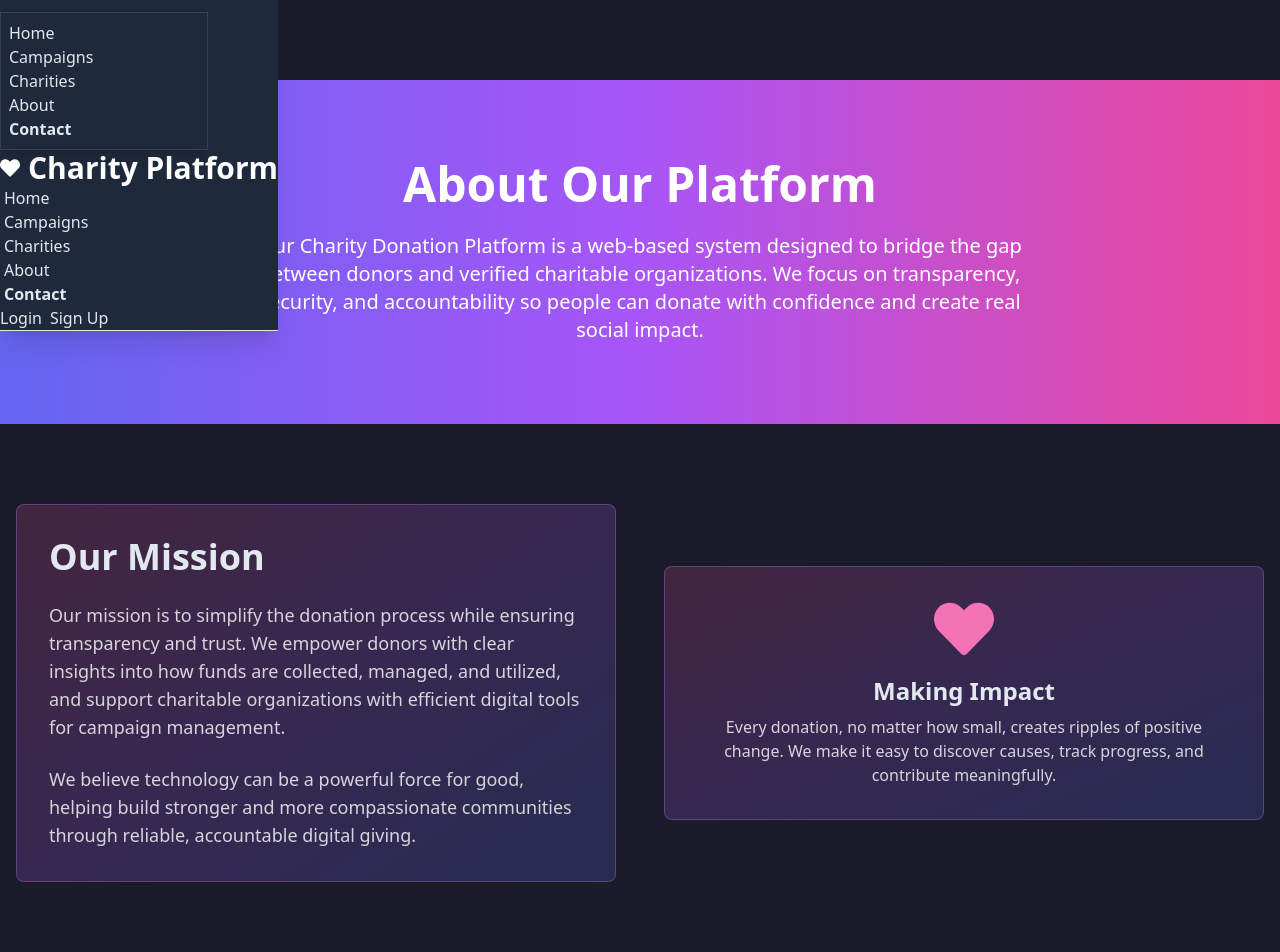
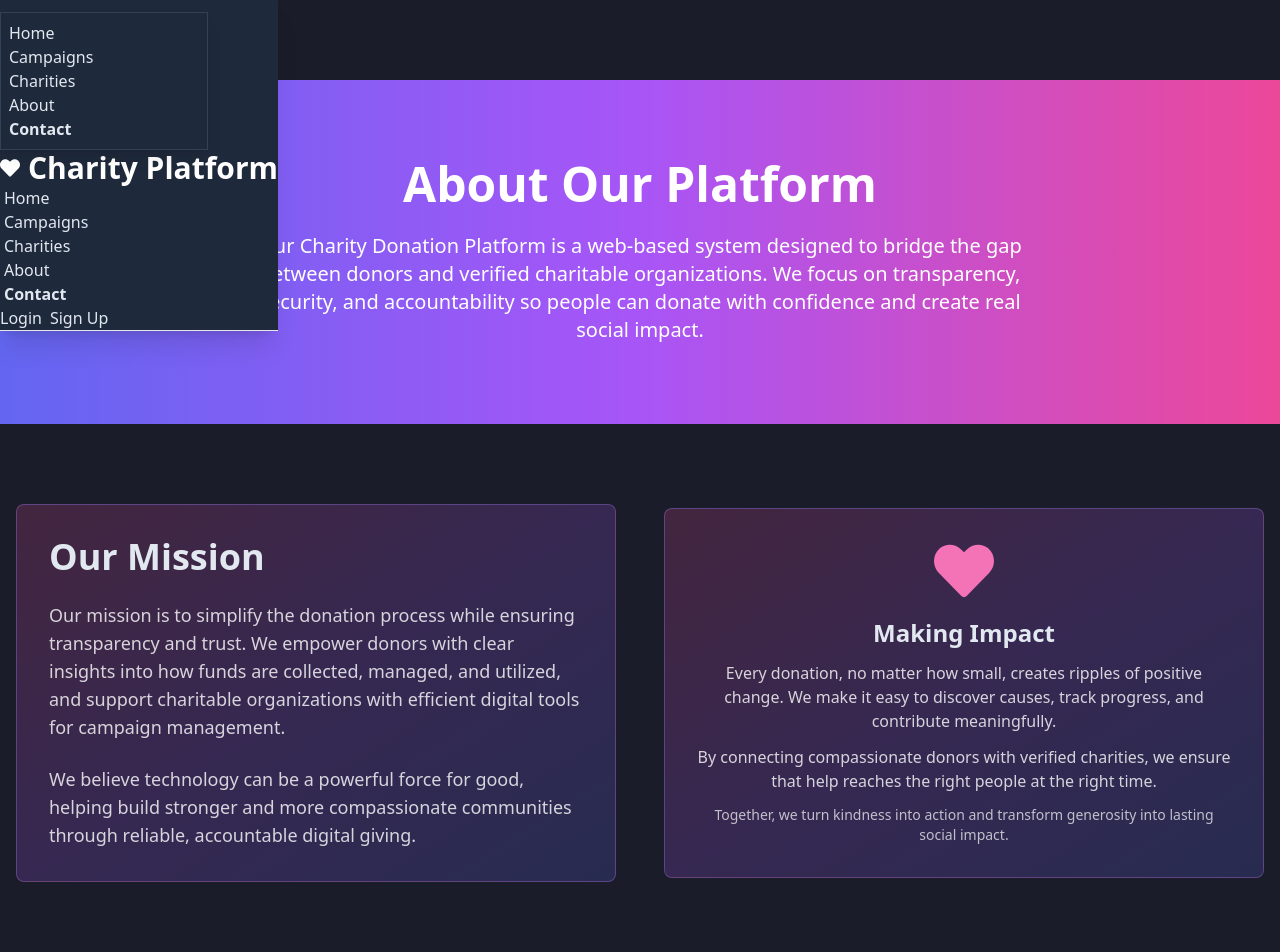
Before and after one commit to ratanchowdhury360/charity-donation-platform-client, a React (Vite) app: page /about in a window 1280 px wide. Shown: the top 952 px of the page. Built offline with nearby package versions, Linux system fonts and the light colour scheme; no server answers.

Commit message:
how impact this donation add details in the about component

```diff
--- a/src/Pages/About/About.jsx
+++ b/src/Pages/About/About.jsx
@@ -44,13 +44,24 @@ const About = () => {
                             <div className="rounded-lg p-8 bg-gradient-to-br from-pink-500/20 via-purple-500/20 to-indigo-500/20 border border-purple-400/30">
     <div className="text-center">
         <FaHeart className="text-6xl text-pink-400 mx-auto mb-4" />
-                                    <h3 className="text-2xl font-bold mb-2">Making Impact</h3>
-                                    <p className="text-white/80">
+        <h3 className="text-2xl font-bold mb-3">Making Impact</h3>
+
+        <p className="text-white/80 mb-3">
             Every donation, no matter how small, creates ripples of positive change. We make it easy to
             discover causes, track progress, and contribute meaningfully.
         </p>
+
+        <p className="text-white/80 mb-3">
+            By connecting compassionate donors with verified charities, we ensure that help reaches
+            the right people at the right time.
+        </p>
+
+        <p className="text-white/70 text-sm">
+            Together, we turn kindness into action and transform generosity into lasting social impact.
+        </p>
     </div>
 </div>
+
                         </div>
                     </div>
                 </section>
```
Also changed, not shown: 5 other files (tests, documents, lock files or other folders). Lines whose indentation alone changed are shown as unchanged.
